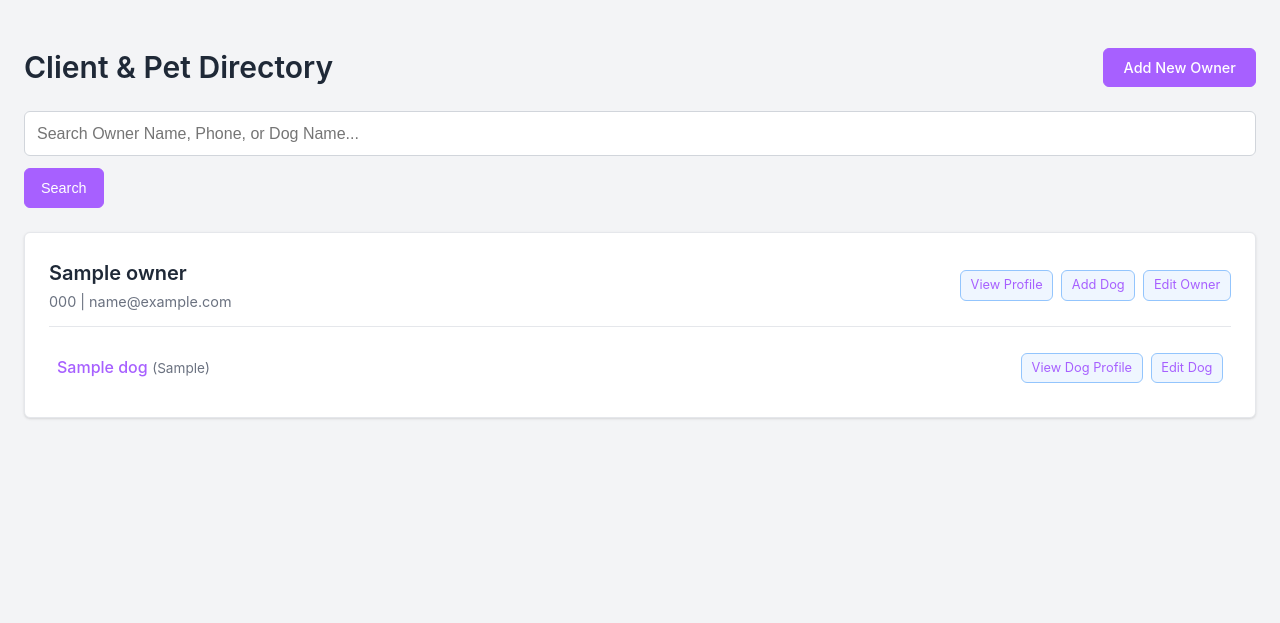
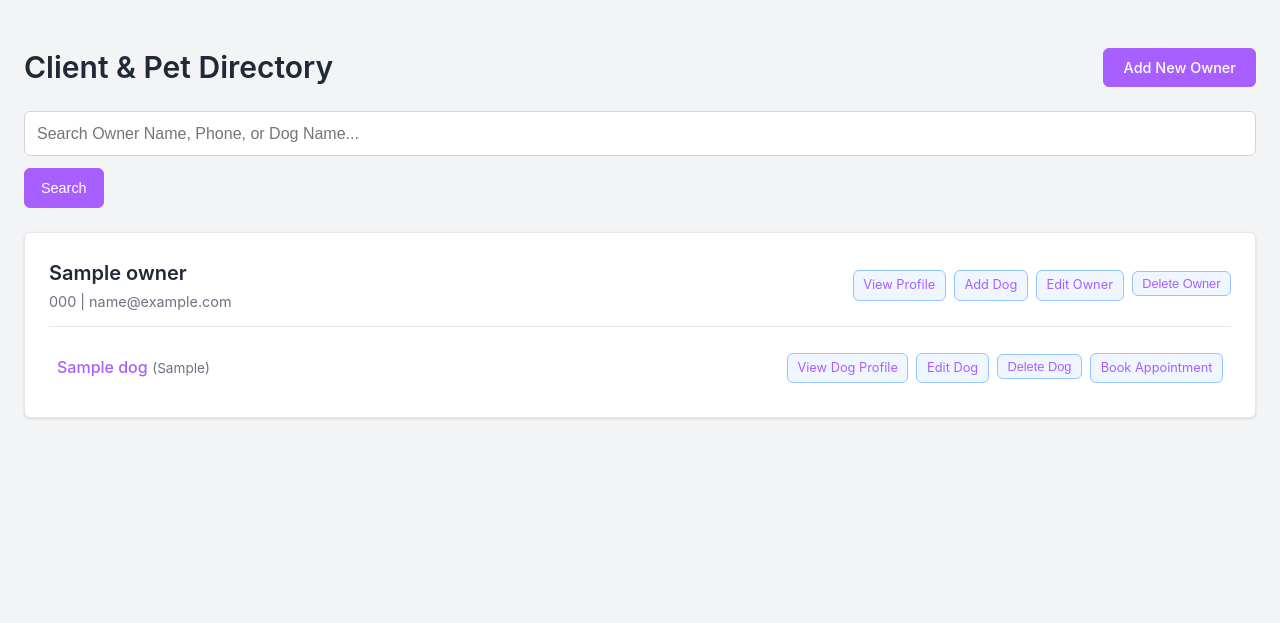
Before and after one commit to CoraReneeOfficial/pawfection_testing, a Flask app: template templates/directory.html in a window 1280 px wide. Shown: the top 623 px of the page. Run offline with Flask 3, Linux system fonts and the light colour scheme; tables that the repository leaves empty hold one stand-in row (values such as "Sample post"); the template is opened without the code that fills it: values that come from a table or form of the project are taken from there, most other values are stand-ins (such as "Sample title", 1, 10 or a date in 2020).

Commit message:
delete buttons added

```diff
--- a/templates/directory.html
+++ b/templates/directory.html
@@ -163,6 +163,9 @@
                     <a href="{{ url_for('owners.view_owner', owner_id=owner.id) }}">View Profile</a>
                     <a href="{{ url_for('dogs.add_dog', owner_id=owner.id) }}">Add Dog</a>
                     <a href="{{ url_for('owners.edit_owner', owner_id=owner.id) }}">Edit Owner</a>
+                    <form method="POST" action="{{ url_for('owners.delete_owner', owner_id=owner.id) }}" class="delete-form" style="display:inline;" onsubmit="return confirm('Are you sure you want to delete this owner and all their dogs? This cannot be undone.');">
+                        <button type="submit" class="action-button button-danger">Delete Owner</button>
+                    </form>
                 </div>
             </div>
 
@@ -178,8 +181,11 @@
                         </div>
                         <div class="action-links">
                              <a href="{{ url_for('dogs.view_dog', dog_id=dog.id) }}">View Dog Profile</a>
-                             {# This link correctly points to the 'edit_dog' route with the dog's ID #}
-                            <a href="{{ url_for('dogs.edit_dog', dog_id=dog.id) }}">Edit Dog</a>
+                             <a href="{{ url_for('dogs.edit_dog', dog_id=dog.id) }}">Edit Dog</a>
+                             <form method="POST" action="{{ url_for('dogs.delete_dog', dog_id=dog.id) }}" class="delete-form" style="display:inline;" onsubmit="return confirm('Are you sure you want to delete this dog and all their appointments? This cannot be undone.');">
+                                 <button type="submit" class="action-button button-danger">Delete Dog</button>
+                             </form>
+                             <a href="{{ url_for('appointments.add_appointment') }}?dog_id={{ dog.id }}" class="action-button">Book Appointment</a>
                         </div>
                     </li>
                     {% endfor %}
--- a/templates/dog_profile.html
+++ b/templates/dog_profile.html
@@ -185,6 +185,7 @@
     <div class="profile-actions">
          <a href="{{ url_for('owners.view_owner', owner_id=dog.owner_id) }}" class="button button-secondary">Back to Owner Profile</a>
          <a href="{{ url_for('dogs.edit_dog', dog_id=dog.id) }}" class="button button-primary">Edit Dog Profile</a>
+         <a href="{{ url_for('appointments.add_appointment') }}?dog_id={{ dog.id }}" class="button button-success">Book Appointment</a>
          <form method="POST" action="{{ url_for('dogs.delete_dog', dog_id=dog.id) }}" class="delete-form"
                onsubmit="return confirm('Are you absolutely sure you want to delete the profile for {{ dog.name }}? This action cannot be undone and will also delete any associated appointments.');">
             <button type="submit" class="button button-danger">Delete Dog</button>
```
